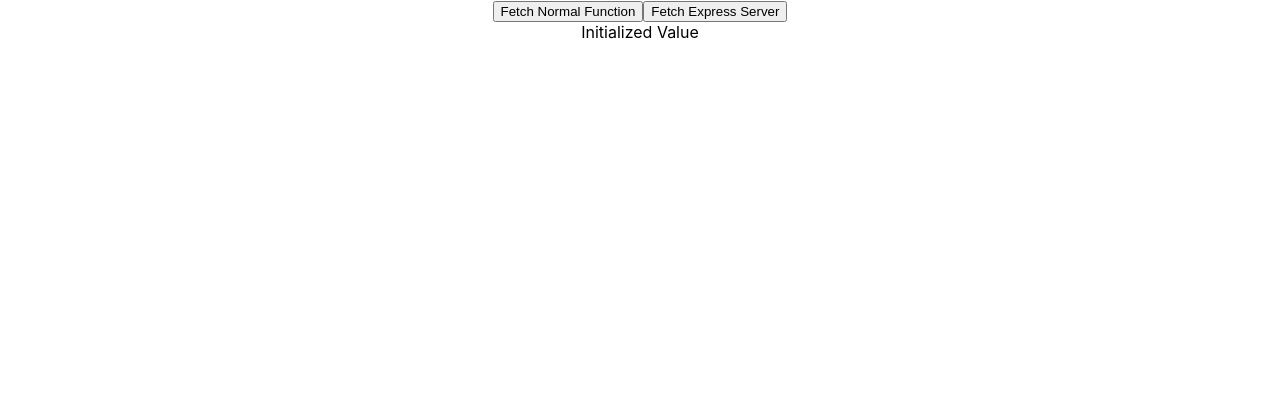
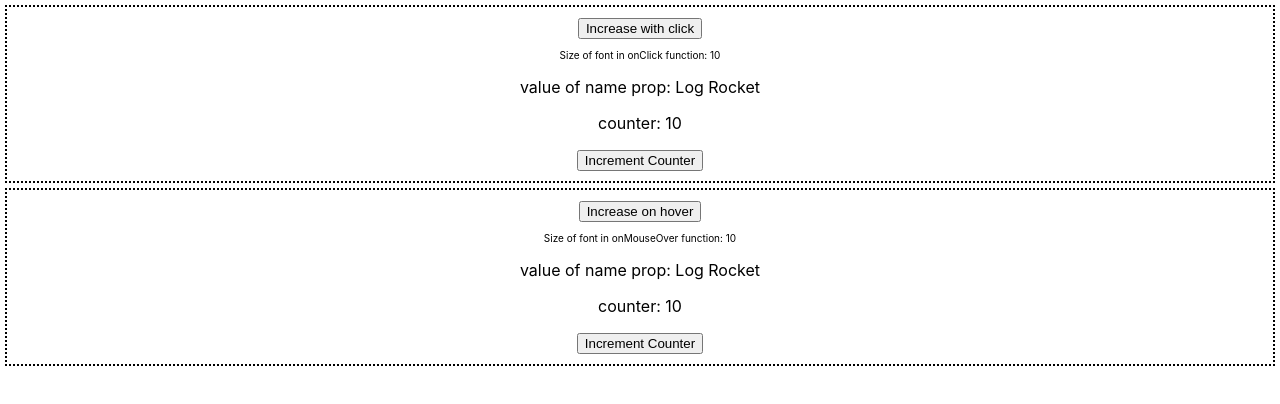
Before and after one commit to vikrantaroraa/react-test-app, a React (Create React App) app: page / in a window 1280 px wide. Shown: the top 404 px of the page. Built offline with nearby package versions, Linux system fonts and the light colour scheme.

Commit message:
feat: implemented higer order function and extracted netlify function code into separate component

```diff
--- a/src/App.tsx
+++ b/src/App.tsx
@@ -1,28 +1,13 @@
 import React, { useState } from "react";
+import ClickIncrease from "./components/ClickIncrease";
+import HoverIncrease from "./components/HoverIncrease";
 import styles from "./App.module.css";
 
 function App() {
-  const [apiResponse, setApiResponse] = useState("Initialized Value");
-
-  const getData = async () => {
-    const response = await fetch("/.netlify/functions/hello-world");
-    const data = await response.json();
-    setApiResponse(JSON.stringify(data));
-    console.log(data);
-  };
-
-  const getDataFromExpressServer = async () => {
-    const response = await fetch("/.netlify/functions/express-server/hello");
-    const data = await response.json();
-    setApiResponse(JSON.stringify(data));
-    console.log(data);
-  };
-
   return (
     <div className={styles["App"]}>
-      <button onClick={getData}>Fetch Normal Function</button>
-      <button onClick={getDataFromExpressServer}>Fetch Express Server</button>
-      <div className={styles["response-output"]}>{apiResponse}</div>
+      <ClickIncrease secretWord={"Apple"} />
+      <HoverIncrease secretWord={"Apple"} />
     </div>
   );
 }
--- /dev/null
+++ b/src/components/ClickIncrease.tsx
@@ -0,0 +1,23 @@
+import withCounter from "./hoc/withCounter";
+import { useState } from "react";
+
+function ClickIncrease({ name, counter, incrementCounter, secretWord }: any) {
+  const [fontSize, setFontSize] = useState(10); //set initial value of Hook to 10.
+  console.log("ye hai secret word: ", secretWord);
+
+  return (
+    <div style={{ border: "2px dotted black", margin: "5px", padding: "10px" }}>
+      {/*When clicked, increment the value of fontSize*/}
+      <button onClick={() => setFontSize((size) => size + 1)}>
+        Increase with click
+      </button>
+      {/*Set the font size of this text to the fontSize variable.*/}
+      {/*Furthermore, display its value as well.*/}
+      <p style={{ fontSize }}>Size of font in onClick function: {fontSize}</p>
+      <p>value of name prop: {name}</p>
+      <p>counter: {counter}</p>
+      <button onClick={incrementCounter}>Increment Counter</button>
+    </div>
+  );
+}
+export default withCounter(ClickIncrease, 10);
--- /dev/null
+++ b/src/components/HoverIncrease.tsx
@@ -0,0 +1,22 @@
+import withCounter from "./hoc/withCounter";
+import { useState } from "react";
+
+function HoverIncrease({ name, counter, incrementCounter }: any) {
+  const [fontSize, setFontSize] = useState(10);
+  return (
+    <div style={{ border: "2px dotted black", margin: "5px", padding: "10px" }}>
+      {/*This time, instead of listening to clicks,*/}
+      {/*Listen to hover events instead*/}
+      <button onMouseOver={() => setFontSize((size) => size + 1)}>
+        Increase on hover
+      </button>
+      <p style={{ fontSize }}>
+        Size of font in onMouseOver function: {fontSize}
+      </p>
+      <p>value of name prop: {name}</p>
+      <p>counter: {counter}</p>
+      <button onClick={incrementCounter}>Increment Counter</button>
+    </div>
+  );
+}
+export default withCounter(HoverIncrease, 4);
--- /dev/null
+++ b/src/components/hoc/withCounter.tsx
@@ -0,0 +1,21 @@
+import React, { useState } from "react";
+
+const UpdatedComponent = (OriginalComponent: any, incrementBy: any) => {
+  function NewComponent(props: any) {
+    const [counter, setCounter] = useState(10);
+
+    //render new component and pass on its props
+    return (
+      <OriginalComponent
+        counter={counter}
+        incrementCounter={() => setCounter((counter) => counter + incrementBy)}
+        name="Log Rocket"
+        {...props}
+      />
+    );
+  }
+
+  return NewComponent;
+};
+
+export default UpdatedComponent;
```
Also changed, not shown: src/components/NetlifyFunctions.tsx (added, +30 -0 lines).
